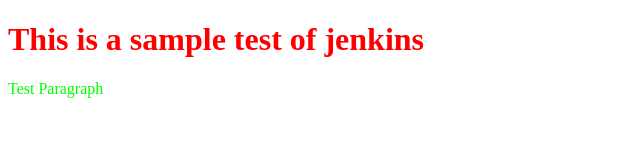
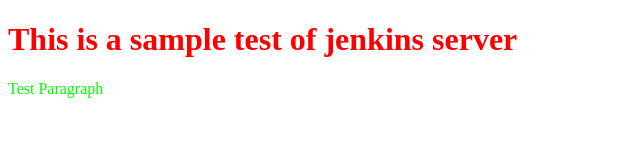
Before and after one commit to vishnujp12/testproject, a plain HTML site: page index.html in a window 1280 px wide. Shown: the whole page, without its empty margins (0-640 px from the left). Drawn offline with Linux system fonts and the light colour scheme.

Commit message:
16th attempt

```diff
--- a/index.html
+++ b/index.html
@@ -7,7 +7,7 @@
     <title>Document</title>
 </head>
 <body>
-<h1> <font color = red> This is a sample test of jenkins </h1>
+<h1> <font color = red> This is a sample test of jenkins server </h1>
 <P>
 <font color="00FF00">
  Test Paragraph </P>
```
